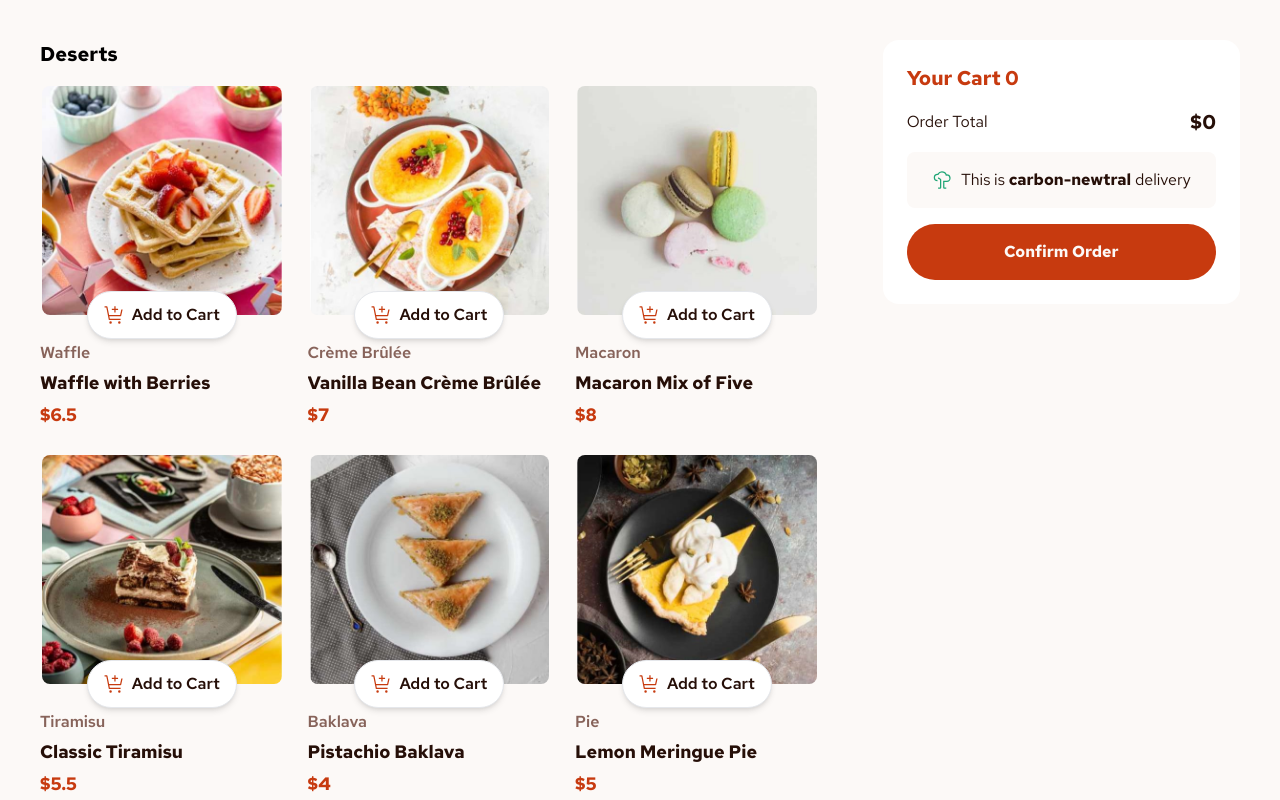
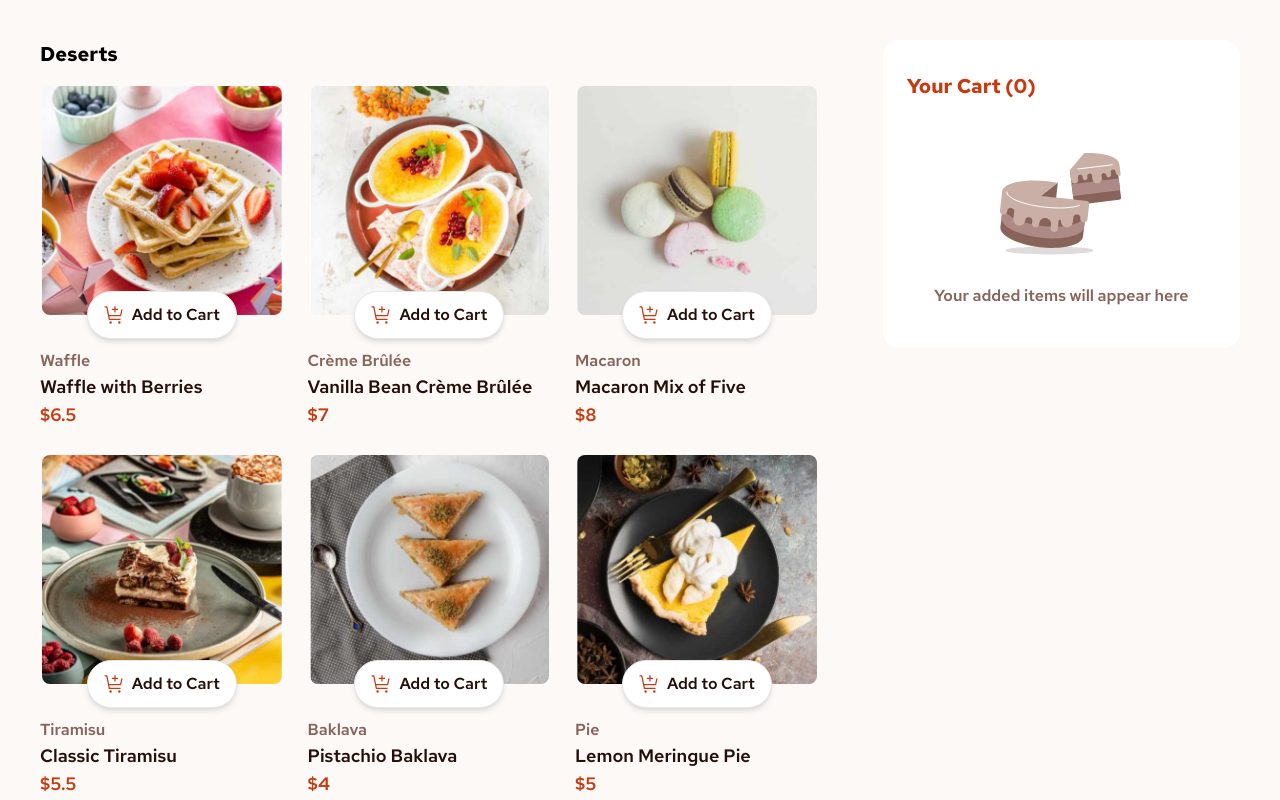
Before and after one commit to welcomepk/product-cart, a React (Vite) app: page / in a window 1280 px wide. Shown: the top 800 px of the page. Built offline with nearby package versions, Linux system fonts and the light colour scheme.

Commit message:
dev sync

```diff
--- a/src/App.tsx
+++ b/src/App.tsx
@@ -2,9 +2,13 @@ import Items from './features/items/Items'
 import Cart from './features/cart/Cart'
 
 const Layout = ({ children }: { children: React.ReactNode }) => {
-  return <div className='font-rht bg-rose-50 grid md:grid-cols-12 min-h-screen p-10 gap-4 xl:gap-16' >
-    {children}
-  </div>
+  return (
+    <div className='bg-rose-50'>
+      <div className='font-rht grid md:grid-cols-12 min-h-screen p-4 sm:p-6 md:p-10 max-w-[1440px] mx-auto gap-4 xl:gap-16' >
+        {children}
+      </div>
+    </div>
+  )
 }
 function App() {
   return (
--- a/src/features/cart/Cart.tsx
+++ b/src/features/cart/Cart.tsx
@@ -1,17 +1,23 @@
 
-import { useSelector } from 'react-redux'
+import { useDispatch, useSelector } from 'react-redux'
 import { RootState } from '../../app/store'
 import IconCarbonNeutral from "../../assets/images/icon-carbon-neutral.svg"
 import IconRemove from "../../assets/images/icon-remove-item.svg"
+import Illustrationemptycart from "../../assets/images/illustration-empty-cart.svg"
+
 import { CartItem as CartItemType } from '../../lib/types'
+import { decrementItemFromCart, removeFromCart } from './cartSlice'
 
 interface Item {
+    id: string,
     name: string,
     price: number,
     count: number
 }
-const CloseIcon = () => {
+const CloseIcon = ({ removeCart }: { removeCart: () => void }) => {
+
     return <img
+        onClick={removeCart}
         className='border border-rose-300 hover:cursor-pointer hover:border-rose-400  p-[2px] rounded-full'
         src={IconRemove}
         alt="remove icon"
@@ -19,17 +25,25 @@ const CloseIcon = () => {
 }
 
 const CartItem = ({ item }: { item: Item }) => {
+    const dispatch = useDispatch()
+    const removeCart = () => {
+        dispatch(removeFromCart({ id: item.id }))
+        dispatch(decrementItemFromCart({
+            ...item,
+            quantity: 0
+        }))
+    }
     return (
         <div className=' flex h-fit gap-2 items-center justify-between border-b border-rose-100'>
             <div className=''>
                 <h3 className='mb-1'>{item.name}</h3>
                 <div className='mb-3'>
-                    <span className='text-red inline-block font-2  mr-4'>${item.count}x</span>
+                    <span className='text-red inline-block font-2  mr-4'>{item.count}x</span>
                     <span className='text-rose-500'>@ ${item.price}</span>
                     <span className='text-rose-900 ml-1 inline-block'>${item.price * item.count}</span>
                 </div>
             </div>
-            <CloseIcon />
+            <CloseIcon removeCart={removeCart} />
         </div>
     )
 }
@@ -39,6 +53,7 @@ const CartItems = ({ cartItems }: { cartItems: CartItemType[] }) => {
         <>
             {
                 cartItems.map(item => <CartItem key={item.id} item={{
+                    id: item.id,
                     name: item.name,
                     price: item.price,
                     count: item.quantity
@@ -51,12 +66,15 @@ const Cart = () => {
     const cartItems = useSelector((state: RootState) => state.cart)
     const total = cartItems.reduce((acc, item) => acc + (item.price * item.quantity), 0)
     return (
-        <div className='grid gap-4 bg-white p-6 rounded-2xl'>
+        <div className='grid gap-4 bg-white px-6 pt-8 pb-10 rounded-2xl'>
 
             {/* title */}
-            <h1 className='text-red font-2 text-xl font-rht' >Your Cart 0</h1>
+            <h1 className='text-red font-2 text-xl font-rht' >Your Cart ({cartItems.length})</h1>
 
             {/* cart items */}
+            {
+                cartItems.length > 0
+                    ? <>
                         <CartItems cartItems={cartItems} />
 
                         {/* total */}
@@ -72,6 +90,13 @@ const Cart = () => {
                         </div>
                         {/* confirm button */}
                         <button className='bg-red text-rose-50 p-4 font-2 rounded-full' >Confirm Order</button>
+                    </>
+                    : <div className='mx-auto mt-6'>
+                        <img className='mx-auto' src={Illustrationemptycart} alt="Illustration empty cart" />
+                        <p className='text-rose-500 font-1 text-base mt-4'>Your added items will appear here</p>
+                    </div>
+            }
+
         </div>
     )
 }
--- a/src/features/cart/cartSlice.ts
+++ b/src/features/cart/cartSlice.ts
@@ -18,16 +18,19 @@ const cartSlice = createSlice({
                 state.unshift(action.payload)
             }
         },
-        decrementItemFromCart(state, action: PayloadAction<CartItem>) {
+        decrementItemFromCart(state, action: PayloadAction<{ id: string, quantity: number }>) {
             const existingItem = state.find(item => item.id === action.payload.id)
             if (existingItem && existingItem.quantity > 1) {
                 existingItem.quantity -= 1
             } else {
                 return state.filter(item => item.id !== action.payload.id)
             }
+        },
+        removeFromCart(state, action: PayloadAction<{ id: string }>) {
+            return state.filter(item => item.id !== action.payload.id)
         }
     }
 })
 
-export const { addToCart, decrementItemFromCart } = cartSlice.actions
+export const { addToCart, decrementItemFromCart, removeFromCart } = cartSlice.actions
 export default cartSlice.reducer
--- a/src/features/items/Items.tsx
+++ b/src/features/items/Items.tsx
@@ -77,7 +77,7 @@ const Item = ({ item }: { item: Desert }) => {
                                             cartQuantity: item.cartQuantity ? item.cartQuantity - 1 : 0
                                         }))
                                     }}
-                                    className="border-2 border-rose-100 rounded-full w-[18px] h-[18px] p-[2px] hover:cursor-pointer " src={DecrementIcon} alt="increment icon" />
+                                    className={`border-2 border-rose-100 rounded-full w-[18px] h-[18px] p-[2px] hover:cursor-pointer}`} src={DecrementIcon} alt="increment icon" />
                                 <span>{item.cartQuantity ? item.cartQuantity : 0}</span>
                                 <img
                                     onClick={() => {
@@ -99,10 +99,10 @@ const Item = ({ item }: { item: Desert }) => {
             </div>
 
             {/* item desc */}
-            <div className="mt-6 grid gap-1">
-                <h4 className="font-1 text-rose-500">{item.category}</h4>
-                <h2 className="font-2 text-lg text-rose">{item.name}</h2>
-                <h2 className="font-2 text-lg text-red">${item.price}</h2>
+            <div className="mt-8 font-1 grid">
+                <h4 className=" text-rose-500">{item.category}</h4>
+                <h2 className=" text-lg text-rose">{item.name}</h2>
+                <h2 className=" text-lg text-red">${item.price}</h2>
             </div>
         </div>
     )
```
Lines whose indentation alone changed are shown as unchanged.
